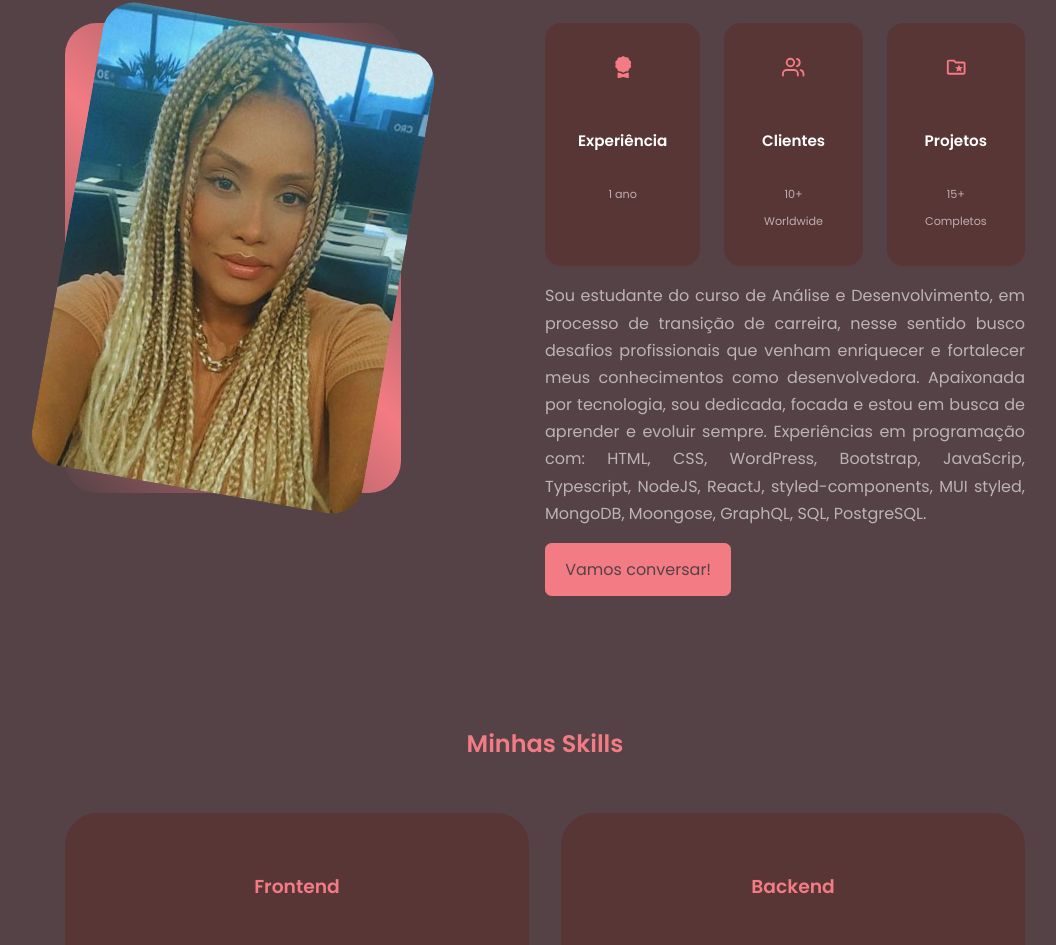
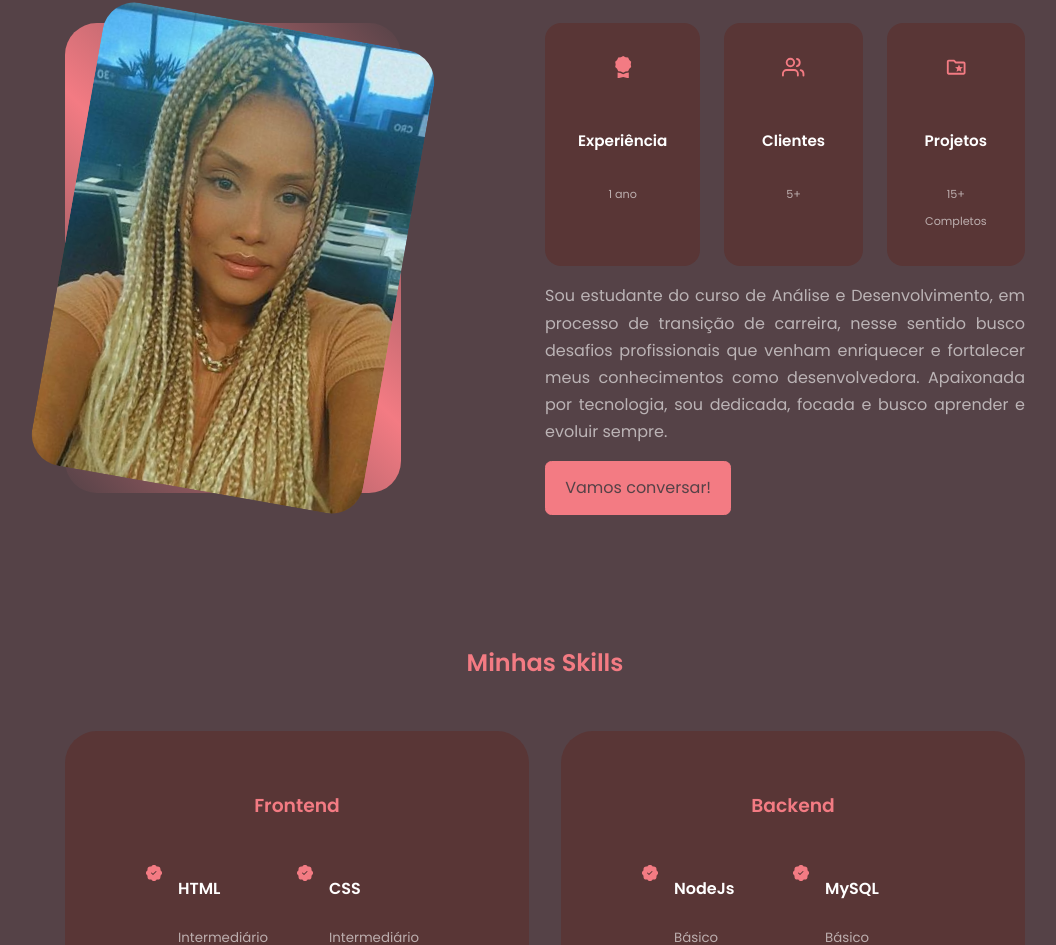
Before and after one commit to priscillararimmy/portifolio-react, a React (Create React App) app: page / in a window 1280 px wide. Shown: the part 1106-2051 px from the top of the page, without its empty margins (95-1151 px from the left). Built offline with nearby package versions, Linux system fonts and the light colour scheme.

Commit message:
feat(README): Alterações

```diff
--- a/src/components/about/about.jsx
+++ b/src/components/about/about.jsx
@@ -23,7 +23,7 @@ const About = () => {
                         <article className="about__card">
                             <FiUsers className="about__icon" />
                             <h5>Clientes</h5>
-                            <small>10+ Worldwide</small>
+                            <small>5+ </small>
                         </article>
                         <article className="about__card">
                             <MdOutlineFolderSpecial className="about__icon" />
@@ -33,8 +33,7 @@ const About = () => {
                     </div>
 
                    <p>
-                   Sou estudante do curso de Análise e Desenvolvimento, em processo de transição de carreira, nesse sentido busco desafios profissionais que venham enriquecer e fortalecer meus conhecimentos como desenvolvedora. Apaixonada por tecnologia, sou dedicada, focada e  estou em busca de aprender e evoluir sempre.
-                   Experiências em programação com: HTML, CSS, WordPress, Bootstrap, JavaScrip, Typescript, NodeJS, ReactJ,  styled-components,  MUI styled, MongoDB, Moongose, GraphQL, SQL,  PostgreSQL.
+                   Sou estudante do curso de Análise e Desenvolvimento, em processo de transição de carreira, nesse sentido busco desafios profissionais que venham enriquecer e fortalecer meus conhecimentos como desenvolvedora. Apaixonada por tecnologia, sou dedicada, focada e busco aprender e evoluir sempre.
                    </p>
                    <a href="#contact" className="btn btn-primary">Vamos conversar!</a>
                 </div>
```
Also changed, not shown: src/screenshot/screencapture-localhost-3000-2022-06-21-14_06_40.png (added), 1 other file (tests, documents, lock files or other folders).
